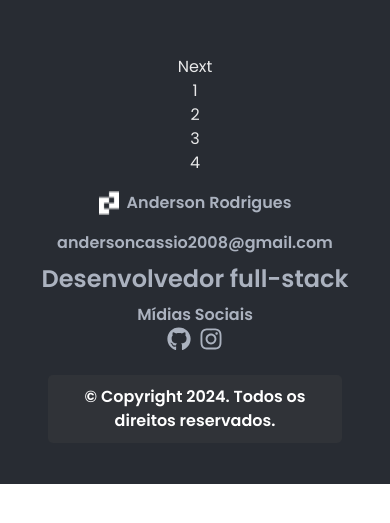
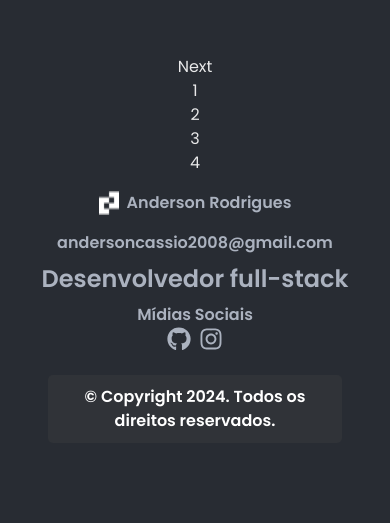
Before and after one commit to dev-anderson-rodrigues/meu-novo-portifolio-3.0, a Next.js app: page / in a window 390 px wide. Shown: the part 7501-8024 px from the top of the page. Before the commit the page ends 7985 px from the top, so only its background shows below. Built offline with nearby package versions, Linux system fonts and the light colour scheme; a web font is replaced by a local one.

Commit message:
"refactor": ajuste responsividade

```diff
--- a/src/app/components/footer/index.tsx
+++ b/src/app/components/footer/index.tsx
@@ -4,11 +4,8 @@ import { FaGithub, FaInstagram } from "react-icons/fa";
 
 const Footer = () => {
   return (
-    <footer
-      className="w-full min-h-52 flex items-center justify-center"
-      id="contact"
-    >
-      <div className="p-4 w-full max-w-screen-xl pl-12 pr-12">
+    <footer className="w-full flex items-start justify-center" id="contact">
+      <div className="p-4 w-full max-w-screen-xl pl-12 pr-12 ctn">
         <div className="flex flex-col md:flex-row justify-between">
           <div className="div-1 flex flex-col items-center w-full md:max-w-lg">
             <div className=" flex flex-col md:flex-row gap-4">
--- a/src/app/components/section-projects/index.tsx
+++ b/src/app/components/section-projects/index.tsx
@@ -14,7 +14,7 @@ const SectionProjects = () => {
       className="w-full min-h-screen flex items-center justify-center pt-4 opacity-90 bg-cover bg-center bg-no-repeat"
       id="projects"
     >
-      <div className="w-full min-h-screen pt-12 ">
+      <div className="w-full pt-12 ">
         <div className="flex w-full h-full items-center justify-center text-3xl text-center m-0 xl:pt-5">
           <h3 className="text-4xl h-full justify-center items-center flex m-0 pt-4 font-semibold">
             Projetos
--- a/src/app/styles/globals.css
+++ b/src/app/styles/globals.css
@@ -49,6 +49,7 @@ body {
   footer {
     color: var(--secondary-color2);
     font-weight: 600;
+    min-height: 50vh;
 
     img {
       color: var(--text-color);
@@ -523,15 +524,19 @@ main section:nth-child(2) {
     }
   }
   .cite:hover {
-    box-shadow: rgb(18, 246, 214, 0.9) 0px 0px 40px,
-      rgb(18, 246, 214) 0px 0px 5px, rgb(18, 246, 214, 0.3) 0px 0px 5px;
+    @media (min-width: 1024px) {
+      box-shadow: rgb(18, 246, 214, 0.9) 0px 0px 40px,
+        rgb(18, 246, 214) 0px 0px 5px, rgb(18, 246, 214, 0.3) 0px 0px 5px;
+    }
   }
   .contentB {
     transition: 3s ease-in-out;
   }
   .contentB:hover {
-    box-shadow: rgb(18, 246, 214, 0.9) 0px 0px 40px,
-      rgb(18, 246, 214) 0px 0px 5px, rgb(18, 246, 214, 0.3) 0px 0px 5px;
+    @media (min-width: 1024px) {
+      box-shadow: rgb(18, 246, 214, 0.9) 0px 0px 40px,
+        rgb(18, 246, 214) 0px 0px 5px, rgb(18, 246, 214, 0.3) 0px 0px 5px;
+    }
   }
 }
 main section:nth-child(3) {
@@ -544,6 +549,9 @@ main section:nth-child(3) {
 }
 
 main section:nth-child(4) {
+  .ctn {
+    min-height: 40vh;
+  }
   .cards {
     border-bottom: 2px solid var(--secondary-color2);
   }
```
